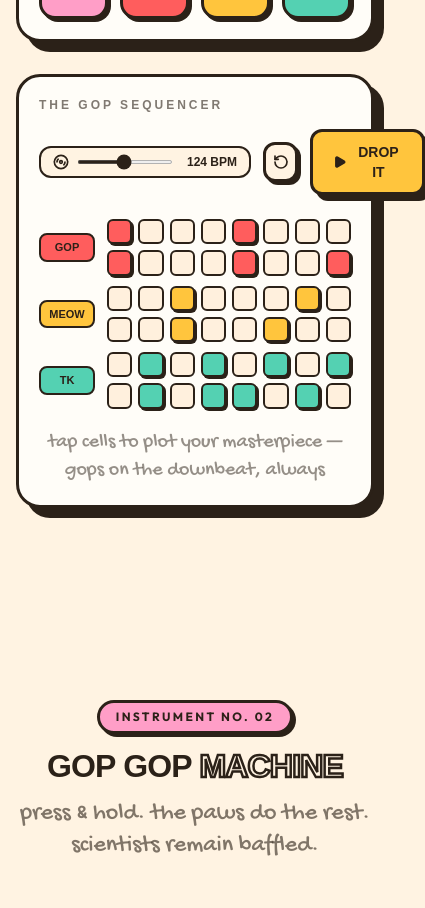
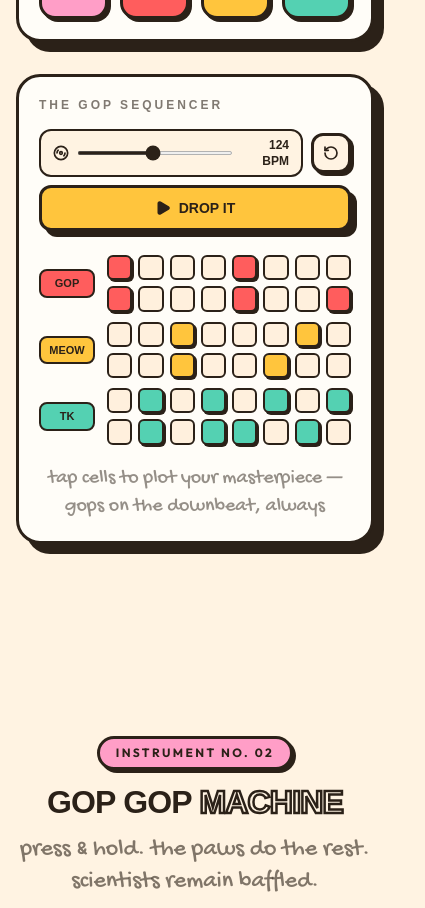
Before and after one commit to HassanDev-git/Meow-site, a React (Vite) app: page / in a window 390 px wide. Shown: the part 1740-2648 px from the top of the page, 425 px wide, since content can reach past the window. Built offline with nearby package versions, Linux system fonts and the light colour scheme; a web font is replaced by a local one.

Commit message:
Fix mobile overflow in meow board controls

```diff
--- a/src/components/MeowBoard.tsx
+++ b/src/components/MeowBoard.tsx
@@ -203,8 +203,8 @@ export default function MeowBoard() {
             <p className="font-display text-xs font-700 uppercase tracking-[0.25em] text-ink/60">
               the gop sequencer
             </p>
-            <div className="flex items-center gap-3">
-              <div className="flex items-center gap-2 rounded-xl border-2 border-ink bg-cream px-3 py-1.5">
+            <div className="flex w-full flex-wrap items-center gap-2 sm:w-auto sm:flex-nowrap sm:gap-3">
+              <div className="flex min-w-0 flex-1 items-center gap-2 rounded-xl border-2 border-ink bg-cream px-3 py-1.5 sm:flex-none">
                 <Disc3 className={`size-4 ${playing ? "animate-spin" : ""}`} strokeWidth={2.5} />
                 <input
                   type="range"
@@ -212,23 +212,23 @@ export default function MeowBoard() {
                   max={170}
                   value={bpm}
                   onChange={(e) => setBpm(Number(e.target.value))}
-                  className="h-1 w-24 accent-[#2b2118] sm:w-32"
+                  className="h-1 w-16 min-w-0 flex-1 accent-[#2b2118] sm:w-32 sm:flex-none"
                   aria-label="Tempo"
                 />
-                <span className="w-14 text-right font-display text-xs font-700 tabular-nums">
+                <span className="w-12 text-right font-display text-xs font-700 tabular-nums sm:w-14">
                   {bpm} BPM
                 </span>
               </div>
               <button
                 onClick={() => setPattern(DEFAULT_PATTERN)}
                 aria-label="Reset pattern"
-                className="shadow-hard-sm grid size-10 place-items-center rounded-xl border-[3px] border-ink bg-cream transition-transform hover:-translate-y-0.5 active:translate-y-0 active:shadow-hard-none"
+                className="shadow-hard-sm grid size-10 shrink-0 place-items-center rounded-xl border-[3px] border-ink bg-cream transition-transform hover:-translate-y-0.5 active:translate-y-0 active:shadow-hard-none"
               >
                 <RotateCcw className="size-4" strokeWidth={2.5} />
               </button>
               <button
                 onClick={playing ? stop : play}
-                className="shadow-hard inline-flex items-center gap-2 rounded-xl border-[3px] border-ink bg-butter px-5 py-2.5 font-display text-sm font-800 transition-all hover:-translate-y-0.5 hover:shadow-hard-lg active:translate-y-0 active:shadow-hard-none"
+                className="shadow-hard inline-flex w-full items-center justify-center gap-2 rounded-xl border-[3px] border-ink bg-butter px-5 py-2.5 font-display text-sm font-800 transition-all hover:-translate-y-0.5 hover:shadow-hard-lg active:translate-y-0 active:shadow-hard-none sm:w-auto"
               >
                 {playing ? (
                   <Pause className="size-4 fill-ink" strokeWidth={2.5} />
```
Also changed, not shown: 1 other file (tests, documents, lock files or other folders).
